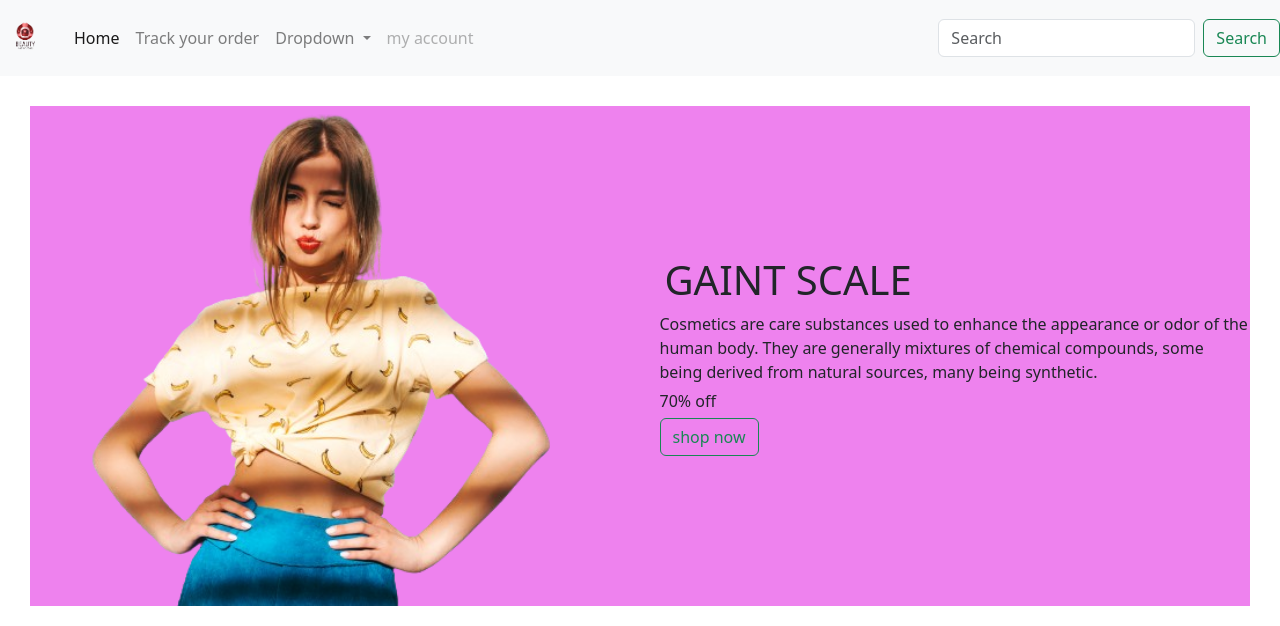
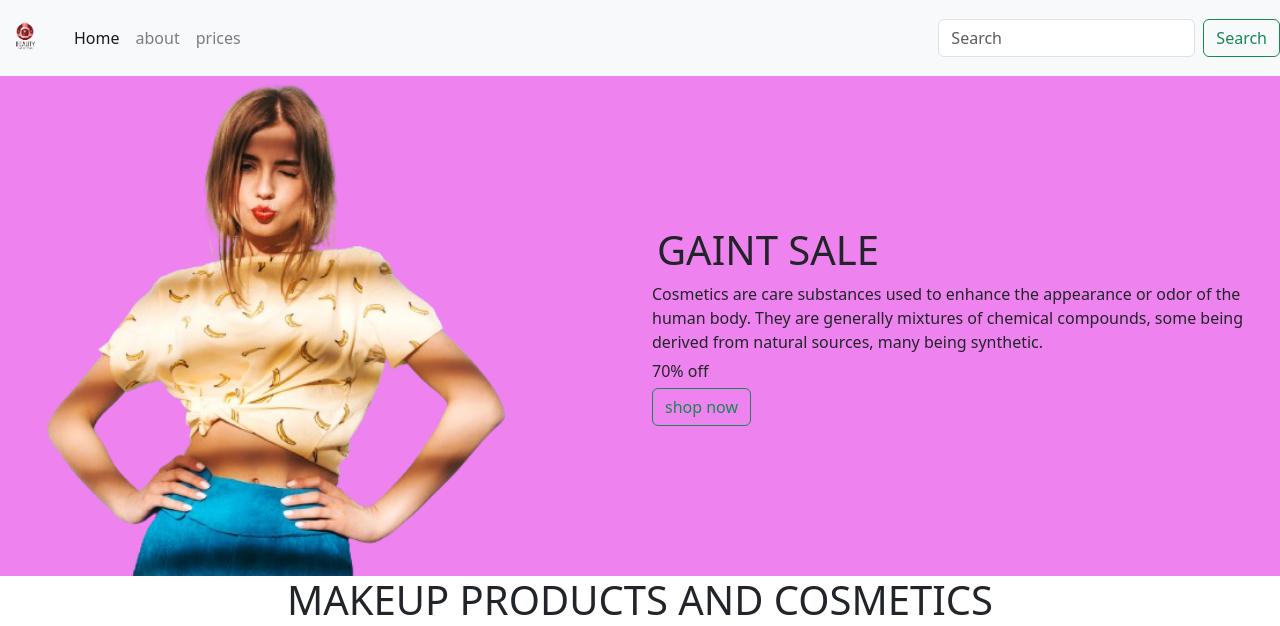
Before and after one commit to alekhyapalikala/alekhya, a plain HTML site: page index.html in a window 1280 px wide. Shown: the top 626 px of the page. Drawn offline with nearby package versions, Linux system fonts and the light colour scheme.

Commit message:
new commit

```diff
--- a/index.html
+++ b/index.html
@@ -11,8 +11,7 @@
 .main {
 background-color:violet;
 height:500px;
-padding-left:15px;
-margin:30px;
+
 }
 .main h1{
 display:inline-flex;
@@ -88,24 +87,14 @@ padding:10px;
   <div class="collapse navbar-collapse" id="navbarSupportedContent">
     <ul class="navbar-nav mr-auto">
       <li class="nav-item active">
-        <a class="nav-link" href="#">Home <span class="sr-only">(current)</span></a>
+        <a class="nav-link" href="#home">Home <span class="sr-only">(current)</span></a>
       </li>
       <li class="nav-item">
-        <a class="nav-link" href="#">Track your order</a>
+        <a class="nav-link" href="#about">about</a>
       </li>
-      <li class="nav-item dropdown">
-        <a class="nav-link dropdown-toggle" href="#" id="navbarDropdown" role="button" data-toggle="dropdown" aria-haspopup="true" aria-expanded="false">
-          Dropdown
-        </a>
-        <div class="dropdown-menu" aria-labelledby="navbarDropdown">
-          <a class="dropdown-item" href="#">Action</a>
-          <a class="dropdown-item" href="#">Another action</a>
-          <div class="dropdown-divider"></div>
-          <a class="dropdown-item" href="#">Something else here</a>
-        </div>
-      </li>
+
       <li class="nav-item">
-        <a class="nav-link disabled" href="#">my account</a>
+        <a class="nav-link" href="#price">prices</a>
       </li>
     </ul>
     <form class="form-inline my-2 my-lg-0">
@@ -115,13 +104,13 @@ padding:10px;
   </div>
 </nav>
 </div>
-<div class="main">
+<div class="main" id="home">
 <div class="row">
 <div class="col-sm-6">
 <img src="images\img-removebg-preview.png" height="500px"/>
 </div>
 <div class="col-sm-6">
-<h1>GAINT SCALE</h1>
+<h1>GAINT SALE</h1>
 <p>Cosmetics are care substances used to enhance the appearance or odor of the human body. They are generally mixtures of chemical compounds, some being derived from natural sources, many being synthetic.</p>
 <p>70% off</p>
 <button class="btn btn-outline-success">shop now</button>
@@ -129,7 +118,7 @@ padding:10px;
 </div>
 </div>
 <h1><center>MAKEUP PRODUCTS AND COSMETICS</center></h1>
-<div class="container mt-4">
+<div class="container mt-4" id="about">
 <div class="row">
 <div class="col-sm-3">
 <img src="https://img.freepik.com/free-photo/cosmetic-parts-face-beauty_144627-9450.jpg?t=st=1710155793~exp=1710159393~hmac=fa9e17dcbe0849bdb43678110b0b122e75833acca8e2f1e328fce8894c3751f6&w=900"height="200px"/>
@@ -164,7 +153,7 @@ padding:10px;
 </div>
 </div>
 <div class="container">
-<div class="row mt-4">
+<div class="row mt-4" id="price">
 <div class="col-sm-4" style="height:500px";>
 	<div class="myclass">
     <img src="https://img.freepik.com/free-photo/valentines-day-still-life-design_23-2149246356.jpg?t=st=1710218736~exp=1710222336~hmac=bea5c96e044acfafd33000765b372ed29c2a56880a662d303f49e11412933fb7&w=360"height="300px" width=100%/>
@@ -321,7 +310,7 @@ padding:10px;
   <!-- Copyright -->
   <div class="text-center p-4" style="background-color: rgba(0, 0, 0, 0.05);">
     © 2021 Copyright:
-    <a class="text-reset fw-bold" href="https://mdbootstrap.com/">MDBootstrap.com</a>
+    <a class="text-reset fw-bold" href="https://mdbootstrap.com/">MDalekhya.com</a>
   </div>
   <!-- Copyright -->
 </footer>
```
